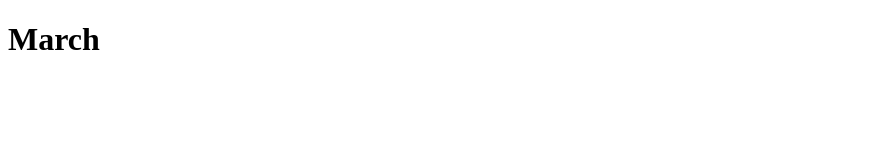
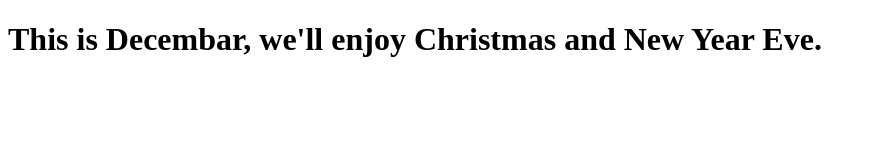
Before and after one commit to nikhilb-cuelogic/stepin, a plain HTML site: page index.html in a window 1280 px wide. Shown: the whole page, without its empty margins (0-876 px from the left). Drawn offline with Linux system fonts and the light colour scheme.

Commit message:
edited h1 tag

```diff
--- a/index.html
+++ b/index.html
@@ -5,6 +5,6 @@
     <meta charset="utf-8" />
 </head>
 <body>
-    <h1>March</h1>
+    <h1>This is Decembar, we'll enjoy Christmas and New Year Eve.</h1>
 </body>
 </html>
```
